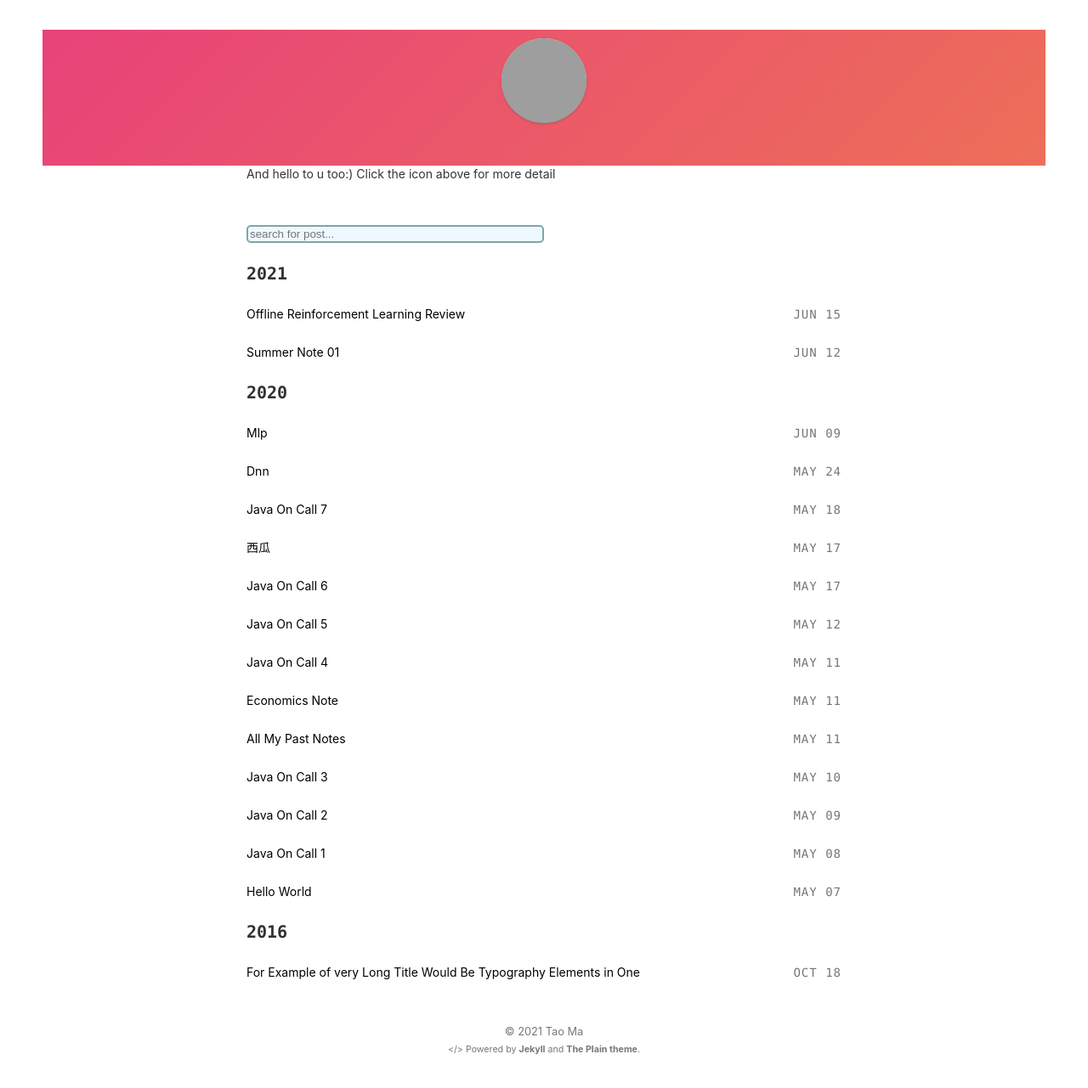
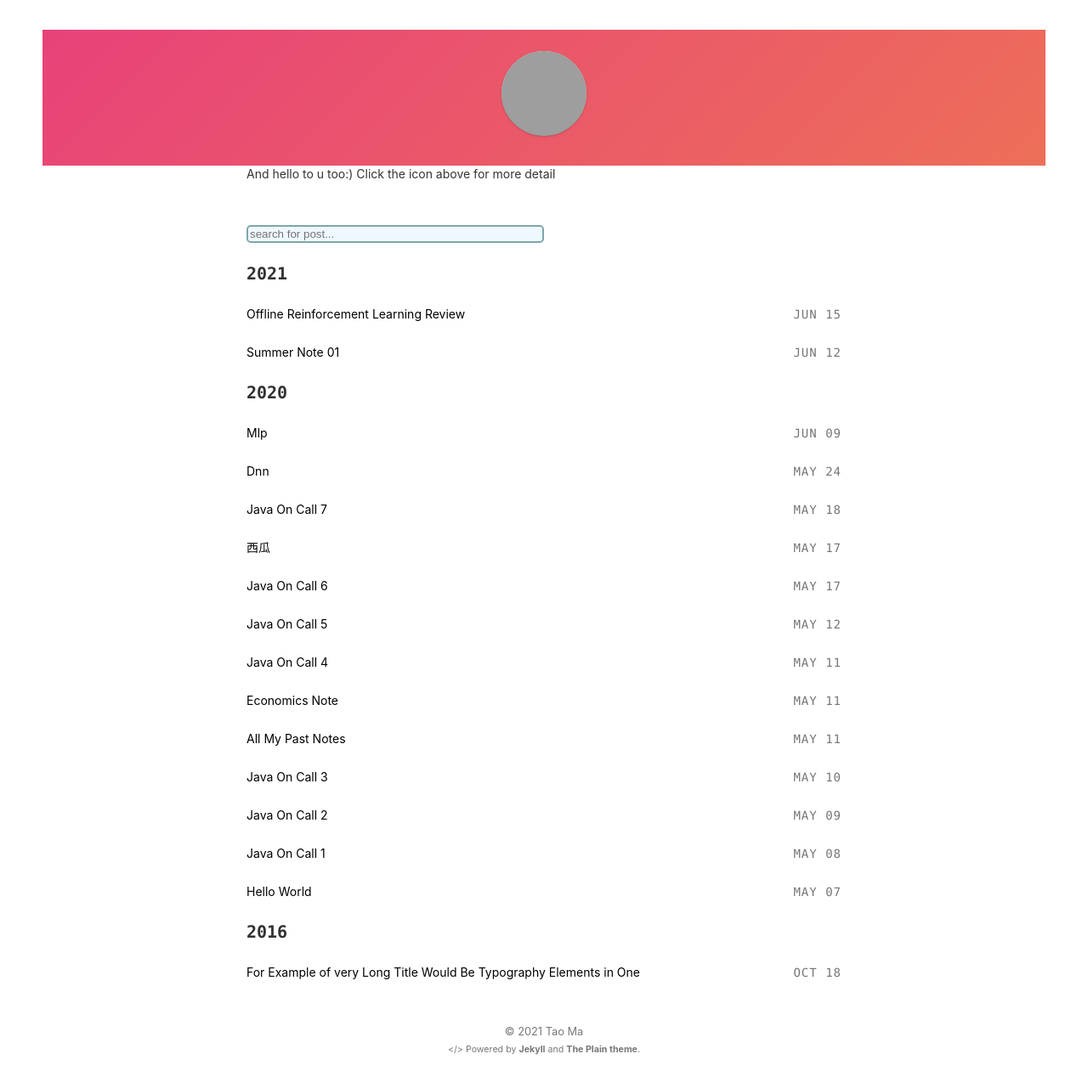
Before and after one commit to Michaeltaoma/michaeltaoma.github.io, a Jekyll site: the page built from index.html, in a window 1280 px wide. Shown: the whole page at 85% size. Built offline with Jekyll 4.4.1, drawn with Linux system fonts in a browser that asks for light colours; grey boxes are pictures that could not be loaded.

Commit message:
add content

```diff
--- a/_sass/main.scss
+++ b/_sass/main.scss
@@ -83,7 +83,7 @@ blockquote {
   //margin: 10px 180px 10px;
   //margin: 20px 40px 60px 80px;
   text-align: center;
-  margin-top: 10px;
+  margin-top: 25px;
   margin-left: auto;
   margin-right: auto;
   width: 100%;
```
Also changed, not shown: 1 other file.
